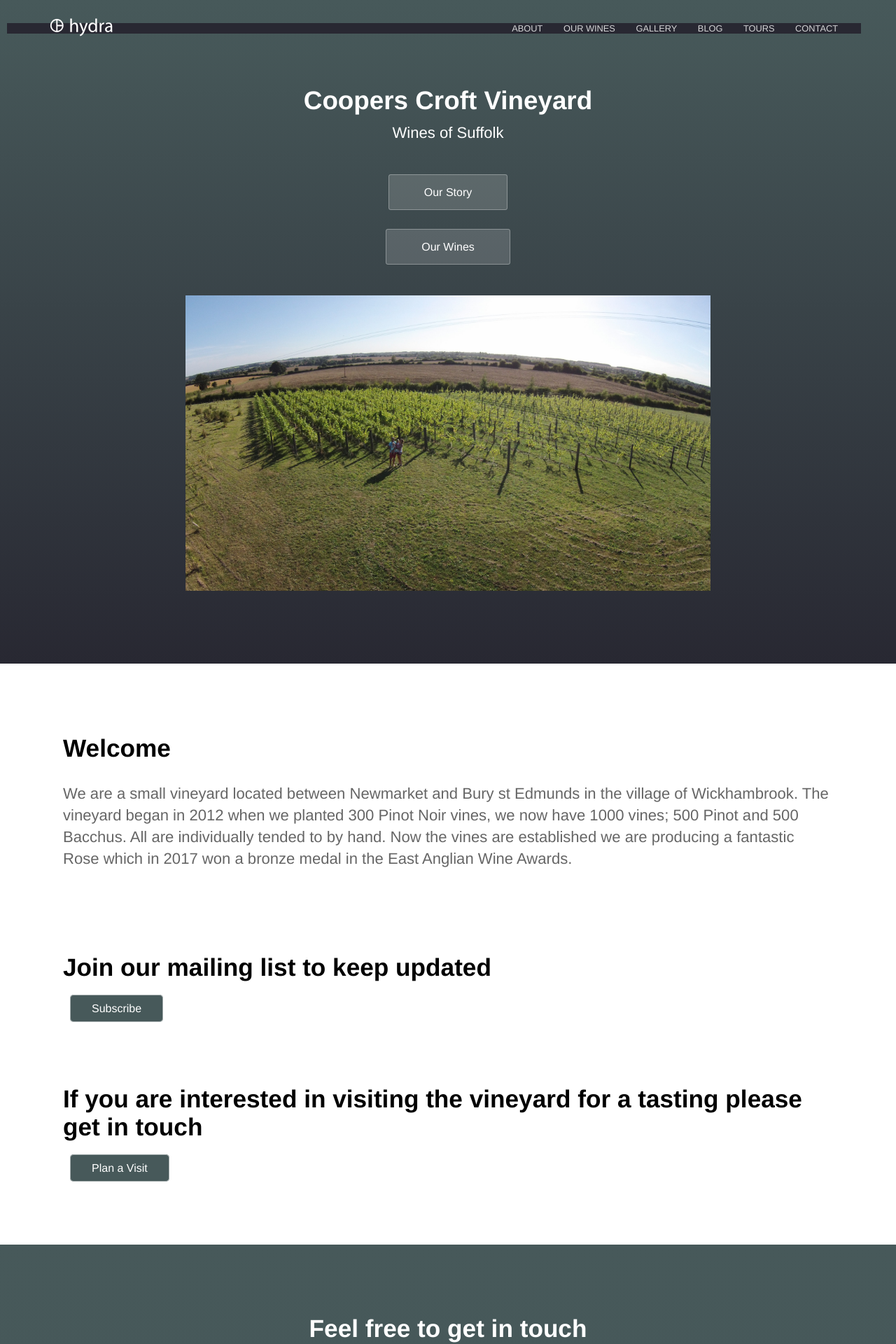
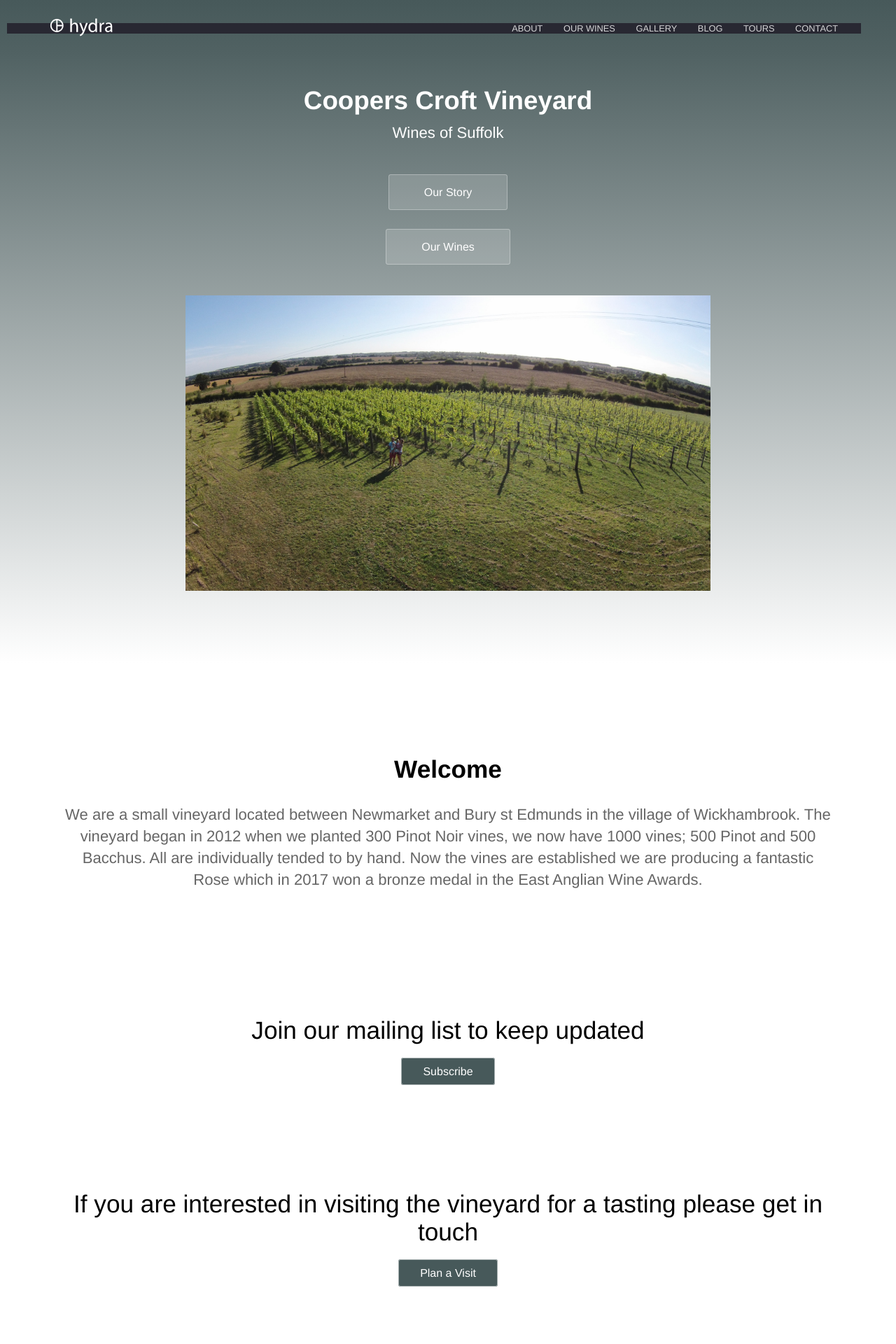
Before and after one commit to seblawson11/CoopersCroft, a Jekyll site: the page built from index.html, in a window 1280 px wide. Shown: the top 1920 px of the page at 70% size. Built offline with Jekyll 4.4.1, drawn with Linux system fonts in a browser that asks for light colours.

```diff
--- a/_sass/custom-button.scss
+++ b/_sass/custom-button.scss
@@ -3,7 +3,7 @@
 	text-decoration: none;
 	padding: 10px 30px;
 	background: $brand-color;
-	border-radius: 5px;
+	border-radius: 3px;
 	border: 1px solid rgba(255,255,255,.5);
 	transition: .2s ease-in-out;
 	margin: 10px;
--- a/_sass/layout.scss
+++ b/_sass/layout.scss
@@ -17,10 +17,18 @@
 	}
 }
 
+.homepage-container {
+	padding: 30px;
+	text-align: center;
+	position: relative;
+	margin: auto;
+	max-width: 1140px;
+}
+
 header {
 	color: #fff;
-	padding: 20px 0;
-	background-color: #47595A; /* Old browsers */
+	padding: 20px;
+	background: $brand-color; /* Old browsers */
 	background: linear-gradient(to bottom, $brand-color 0%, $middle-gradient-color 100%) no-repeat $brand-color;
 
 	a {
--- a/_sass/navigation.scss
+++ b/_sass/navigation.scss
@@ -19,7 +19,7 @@ nav {
 	text-transform: uppercase;
 	font-size: .8em;
 	width: 100%;
-	position: fixed;
+	padding: 20px;
 	background-color: #282832;
 
 	@media #{$mid-point} {
--- a/_sass/variables.scss
+++ b/_sass/variables.scss
@@ -1,5 +1,5 @@
 $brand-color: #47595A;
-$secondary-brand-color: #282832;
+$secondary-brand-color: #fff;
 $middle-gradient-color: mix($brand-color, $secondary-brand-color, 95%);
 
 // Breakpoints
--- a/contact.html
+++ b/contact.html
@@ -7,7 +7,7 @@ map:
   latitude: 52.170988
   longitude: 0.570211
   address: "Coopers Croft Vineyard, Ashfield Green, Wickhambrook Newmarket Suffolk CB8 8UZ"
-  zoom: 16
+  zoom: 12
 ---
 
 <div class="contact-box">
--- a/index.html
+++ b/index.html
@@ -16,7 +16,7 @@ description: A wine from Suffolk
 
 <div class="content">
 	<section>
-		<div class="container flex">
+		<div class="homepage-container flex">
 			<div class="text editable">
 				<h2><strong>Welcome</strong></h2>
 				<p>We are a small vineyard located between Newmarket and Bury st Edmunds in the village of Wickhambrook.
@@ -28,19 +28,18 @@ description: A wine from Suffolk
 	</section>
 
 	<section>
-		<div class="container flex">
+		<div class="homepage-container flex">
 			<div class="text editable">
-				<h2><strong>Join our mailing list to keep updated</strong></h2>
-
+				<h2>Join our mailing list to keep updated</h2>
 				<div class="custom-button"><a href="">Subscribe</a></div>
 			</div>
 		</div>
 	</section>
 
 	<section>
-		<div class="container flex">
+		<div class="homepage-container flex">
 			<div class="text editable">
-				<h2><strong>If you are interested in visiting the vineyard for a tasting please get in touch</strong></h2>
+				<h2>If you are interested in visiting the vineyard for a tasting please get in touch</h2>
 				<div class="custom-button"><a href="{{ site.baseurl }}/tours/">Plan a Visit</a></div>
 			</div>
 		</div>
```
